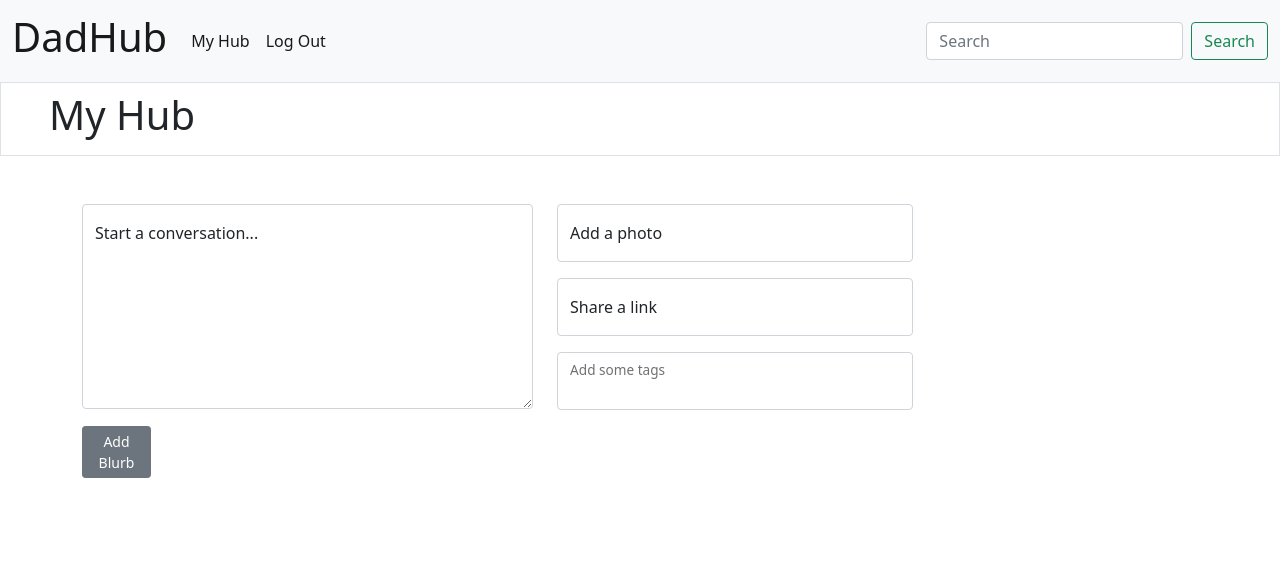
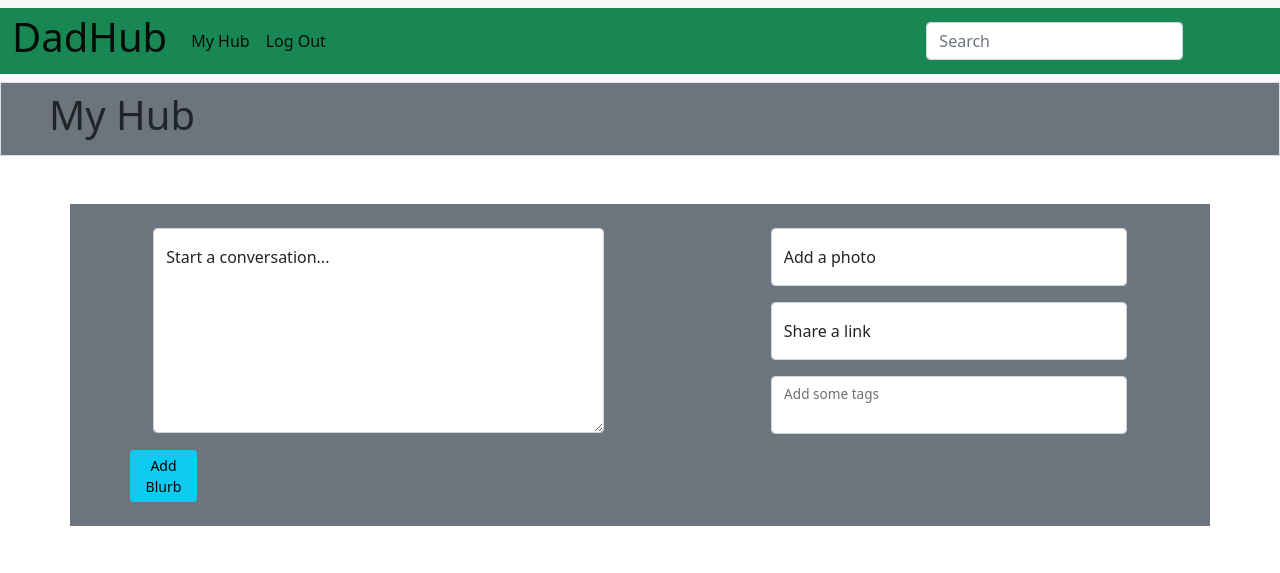
Before and after one commit to ekelly55/DadHub, a Django app: page /blurbs/ in a window 1280 px wide. Shown: the top 573 px of the page. Run offline with Django 4.2, Linux system fonts and the light colour scheme; the visitor is signed in with stand-in values (Sample User, id 1); data that the repository does not hold is empty; some libraries are stand-ins or nearby versions.

Commit message:
basic styling on home and nav

```diff
--- a/dad_hub/templates/base.html
+++ b/dad_hub/templates/base.html
@@ -14,7 +14,7 @@
 </head>
 <body>
     <nav class="navbar navbar-expand-lg navbar-light bg-light">
-        <div class="container-fluid">
+        <div class="container-fluid bg-success">
           <a class="navbar-brand" href="{% url 'home' %}"><h1>DadHub</h1></a>
           <button class="navbar-toggler" type="button" data-bs-toggle="collapse" data-bs-target="#navbarSupportedContent" aria-controls="navbarSupportedContent" aria-expanded="false" aria-label="Toggle navigation">
             <span class="navbar-toggler-icon"></span>
--- a/dad_hub/templates/blurb_detail.html
+++ b/dad_hub/templates/blurb_detail.html
@@ -61,7 +61,7 @@
             </div>
 
         </div>
-        <div class="col p-3 border bg-light response-col w-100">
+        <div class="col p-3 bg-secondary response-col w-100">
 
                 {% for response in responses %}
                 {% if response.blurb_id == blurb.id%}
--- a/dad_hub/templates/blurbs.html
+++ b/dad_hub/templates/blurbs.html
@@ -1,17 +1,22 @@
 {% extends 'base.html' %}
 {% block content %}
 
-<div class="page-title pt-2 pb-2 ps-5 border">
+<div class="page-title bg-secondary pt-2 pb-2 ps-5 border">
 
-    <h1> My Hub </h1>
+    <h1 class=""> My Hub </h1>
 </div>
 {% if request.user.is_authenticated %}
-<div class="container mt-5 mb-5">
+<div class="d-flex align-items-center justify-content-center">
+    <div class="container bg-secondary pt-4 pb-4 mt-5 mb-5">
         <div class="row">
+
+
+                    <form class="form-floating" action="{% url 'blurb_create' %}" method="post">
+                        <div class="row d-flex justify-content-around">
 
                             <div class="col-5">
 
-            <form class="form-floating" action="{% url 'blurb_create' %}" method="post">
+
                                 {% csrf_token %}
                                 <input class="input" type="hidden" name="{{user}}" required="" />
                                 <div class="form-floating mb-3">
@@ -29,20 +34,29 @@
                                     <label for="floatingInput">Add a photo</label>
                                 </div>
                                 <div class="form-floating mb-3">
-                <input class="form-control" type="text" id="floatingInputValue" name="link" placeholder="add a link" />
+                                    <input class="form-control" type="text" id="floatingInputValue" name="link"
+                                    placeholder="add a link" />
                                     <label for="floatingInput">Share a link</label>
                                 </div>
                                 <div class="form-floating mb-3">
-                <input class="form-control" type="text" id="floatingInputValue" name="tags" placeholder="tags" value=" " multiple >
+                                    <input class="form-control" type="text" id="floatingInputValue" name="tags"
+                                    placeholder="tags" value=" " multiple>
                                     <label for="floatingInput">Add some tags</label>
                                 </div>
                             </div>
-        <div class="row">
+
+                        </div>
+                                <div class="row ps-5">
                                     <div class="col-1">
-                <button class="btn btn-secondary btn-sm" type="submit">Add Blurb</button>
+
+                                        <button class="btn btn-info btn-sm" type="submit">Add Blurb</button>
                                     </div>
                                 </div>
+
                         </form>
+
+                    </div>
+
                 </div>
             </div>
             {% endif %}
@@ -58,29 +72,32 @@
             <div class="container blurb_container p-2">
 
 
-                <div class="row border bg-light blurb-response row">
-                    <div class="col blurb-col">
+                <div class="row border blurb-response row">
+                    <div class="col blurb-col bg-secondary">
 
-                        <div class="card w-100 h-80 mt-2 mb-2">
+                        <div class="card w-100 h-80 mt-2 mb-2 border-0 bg-secondary">
                             {% if blurb.image != "" %}
                             <img src="{{blurb.image}}" class="card-img-top" alt="...">
                             {% endif %}
-                            <div class="card-body">
-                                <h5>{{blurb.user}}</h5>
+                            <h5 class="text-dark mt-2">{{blurb.user}}</h5>
                             {% for bio in bios%}
                             {% if bio.user == blurb.user%}
-                                <a href="/bios/{{bio.id}}/"><p class="card-title">User Bio</p></a>
+                            <a style="text-decoration: none" href="/bios/{{bio.id}}/">
+                                <p class="card-title text-info">User Bio</p>
+                            </a>
 
                             {% endif %}
                             {% endfor %}
 
+                            <div class="card-body border-0 bg-light">
                                 <p class="card-text">{{blurb.content}}</p>
                                 {% if blurb.link != "" %}
                                 <p>Link:</p>
                                 <a href="{{blurb.link}}">{{blurb.link}}</a>
                                 {% endif %}
-                                <p>tags:</p>
-                                <p>
+                            </div class="">
+                            <p class="pt-2">tags:</p>
+                            <p class="text-white">
                                 {% for tag in blurb.tags %}
 
                                 #{{tag}}
@@ -95,30 +112,31 @@
                             </div>
                             <div>
 
-                                    <a href="/blurbs/{{blurb.id}}" class="btn btn-secondary btn-sm">Add a Response</a>
-                                </div>
+                                <a href="/blurbs/{{blurb.id}}" class="btn btn-success btn-sm mb-2">Add a Response</a>
                             </div>
                         </div>
                         <!-- blurb col -->
                     </div>
 
 
-                    <div class="col-3 p-3 border bg-light response-col w-100">
+                    <div class="col-3 p-3 bg-secondary response-col w-100">
                         <div class="d-flex align-items-center justify-content-center">
-                            <a class="btn btn-primary m-3" data-toggle="collapse" href="#a{{blurb.id}}responses" role="button" aria-expanded="false" aria-controls="collapseExample">
+                            <a class="btn btn-info m-3" data-toggle="collapse" href="#a{{blurb.id}}responses"
+                                role="button" aria-expanded="false" aria-controls="collapseExample">
                                 Responses
                             </a>
                         </div>
                         {% for response in responses %}
                         {% if response.blurb_id == blurb.id%}
 
-                        <div class="collapse border p-2" id="a{{blurb.id}}responses">
+                        <div class="collapse border bg-light mt-2 mb-2 p-2" id="a{{blurb.id}}responses">
 
                             <p><strong>{{response.user}}</strong></p>
                             <p class="p-2">{{response.content}}</p>
                             {% if user == response.user %}
                             <div>
-                                <a href="/blurbs/{{response.id}}/delete" class="btn mb-2 btn-outline-warning btn-sm">Delete</a>
+                                <a href="/blurbs/{{response.id}}/delete"
+                                    class="btn mb-2 btn-outline-warning btn-sm">Delete</a>
 
                             </div>
                             {% endif %}
--- a/todo.txt
+++ b/todo.txt
@@ -7,12 +7,6 @@ func:
 pic fields should be urls or file upload
 response post should return to the blurb page?
 links should open in new page
-
-]
-
-
-
-create/edit profile: these are form as p, so will take some work to redo. is it worth it?
 
 
 rather than clicking a button to see responses, what if the div was highlighted if responses exist? then the whole thing is a link to expand?
```
Lines whose indentation alone changed are shown as unchanged.
